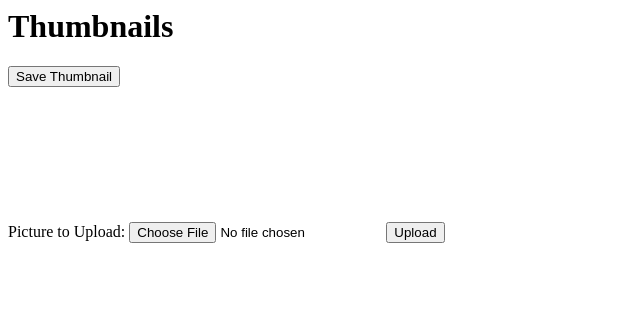
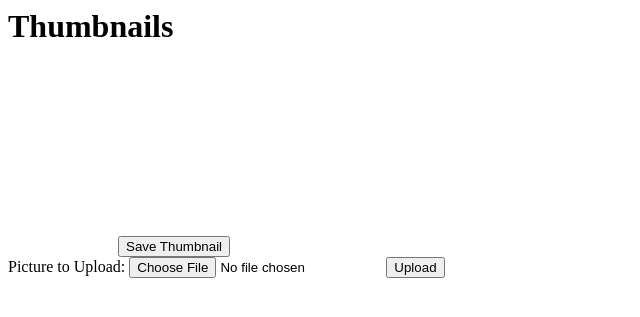
Before and after one commit to MrJaeger/Thumbnails, a PHP site: page / in a window 1280 px wide. Shown: the top 317 px of the page, without its empty margins (0-640 px from the left). Run offline with PHP 8.4, Linux system fonts and the light colour scheme; some libraries are stand-ins or nearby versions.

Commit message:
css stuff

```diff
--- a/css/index.css
+++ b/css/index.css
@@ -14,7 +14,8 @@ form {
 }
 
 #thumbnail_upload_button {
-	margin: 170px, 0, 0, 110px;
+	margin-top: 170px;
+	margin-left: 110px;
 }
 
 #thumbnail {
```
